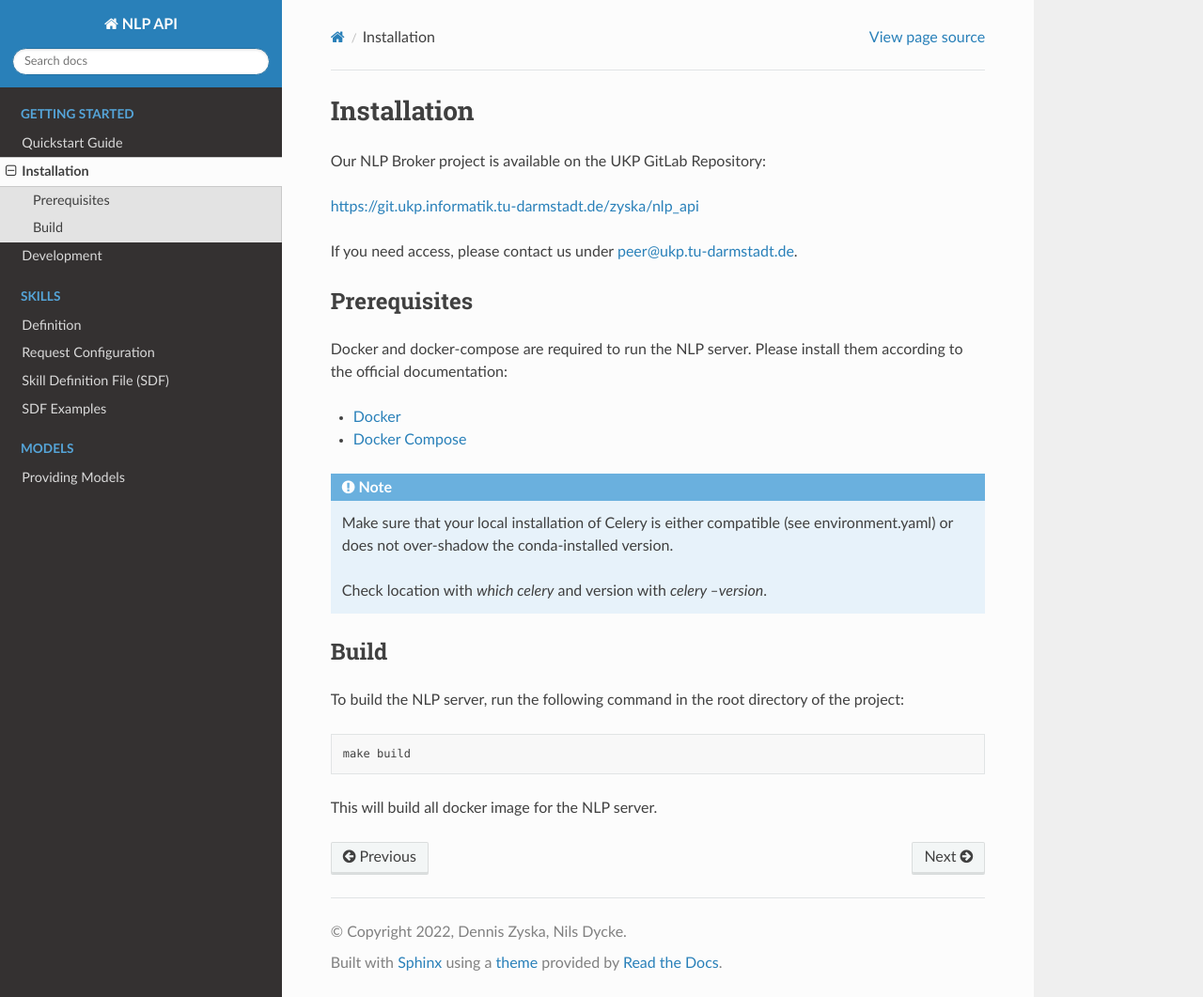
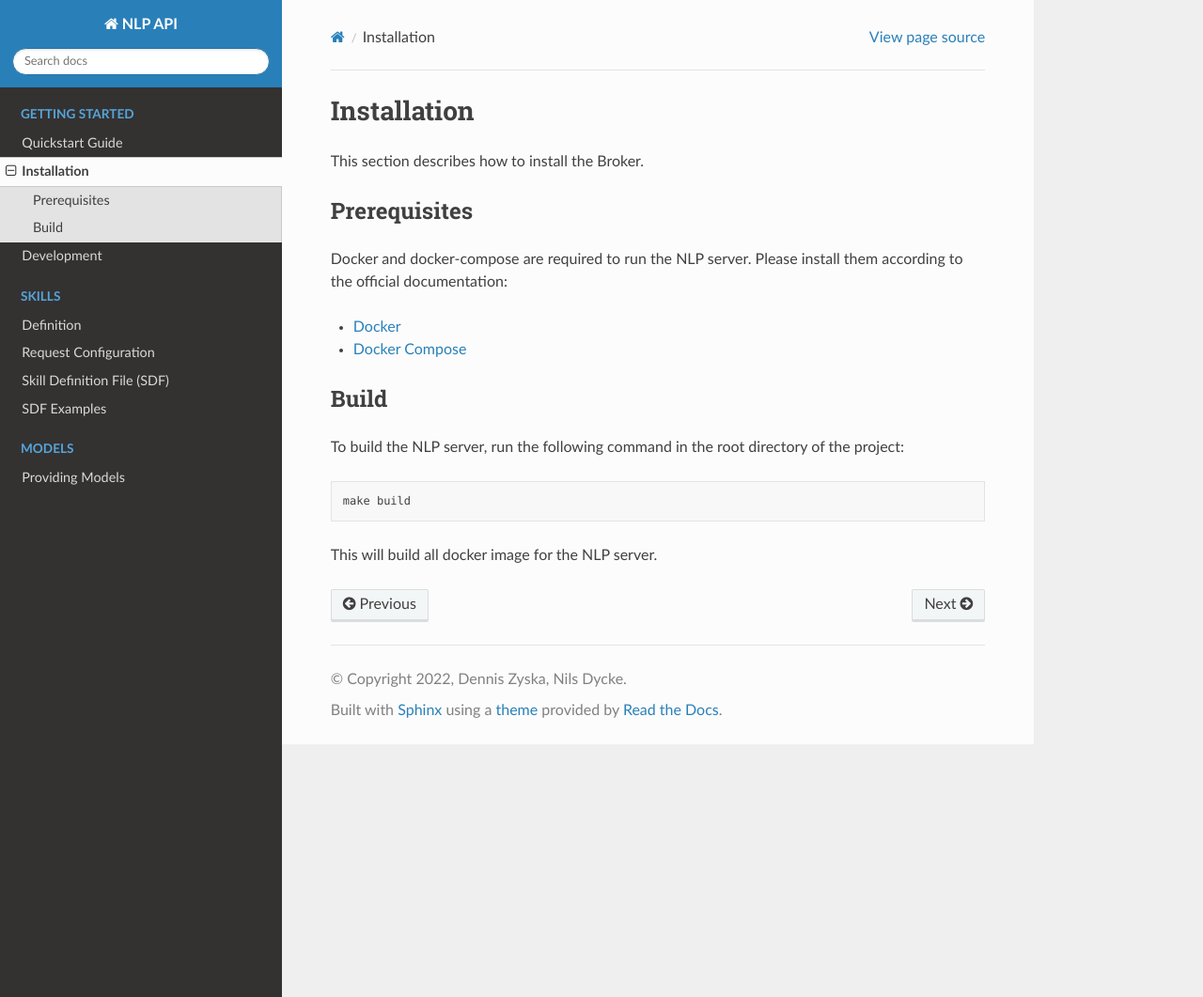
Before and after one commit to UKPLab/BrokerIO, a Sphinx documentation site: the page built from docs/source/getting_started/installation.rst, in a window 1280 px wide and 1061 px high. Shown: the whole window at 94% size. Built offline with Sphinx 7.4.7 and the Read the Docs theme 2.0.0, drawn with Linux system fonts in a browser that asks for light colours.

Commit message:
add LICENSE and fixed some bugs in documentation for publishing

```diff
--- a/docs/api.yml
+++ b/docs/api.yml
@@ -1,12 +1,12 @@
 asyncapi: 2.5.0
 info:
-    title: NLP API Broker
+    title: Broker API
     version: 0.2.0
     description: |
-        This is the API Broker for the NLP API. It is possible to publish skills to the broker and send task to the skills.
+        This is the documentation of the asynchronous communication for the Broker API. It is possible to publish skills to the broker and send task to the skills.
 servers:
     broker:
-        url: http://peer.ukp.informatik.tu-darmstadt.de:4853
+        url: http://localhost:4853
         protocol: wss
 
 channels:
--- a/docs/source/getting_started/installation.rst
+++ b/docs/source/getting_started/installation.rst
@@ -1,12 +1,7 @@
 .. _installation:
 Installation
 ============
-
-Our NLP Broker project is available on the UKP GitLab Repository:
-
-https://git.ukp.informatik.tu-darmstadt.de/zyska/nlp_api
-
-If you need access, please contact us under peer@ukp.tu-darmstadt.de.
+This section describes how to install the Broker.
 
 Prerequisites
 *************
@@ -16,12 +11,6 @@ Please install them according to the official documentation:
 
 * `Docker <https://docs.docker.com/engine/installation/>`_
 * `Docker Compose <https://docs.docker.com/compose/install/>`_
-
-.. note::
-    Make sure that your local installation of Celery is either compatible (see environment.yaml)
-    or does not over-shadow the conda-installed version.
-
-    Check location with `which celery` and version with `celery --version`.
 
 
 Build
--- a/docs/source/models/example.rst
+++ b/docs/source/models/example.rst
@@ -6,11 +6,7 @@ We recommend to use a docker environment to run the model inside a container.
 
 .. note::
 
-    | The full working example can be found on the internal UKP Gitlab Repository:
-    |
-    | https://git.ukp.informatik.tu-darmstadt.de/zyska/nlp_api_skill_hf_pipeline
-    |
-    | If you need access, send a mail to peer@ukp.tu-darmstadt.de.
+    | The full working example can be found on `GitHub <https://github.com/UKPLab/CARE_models>`_.
 
 Since neural models are mostly trained with Python, this sample also use Python as the programming language.
 
```
Also changed, not shown: README.md (+31 -5 lines), 5 other files.
